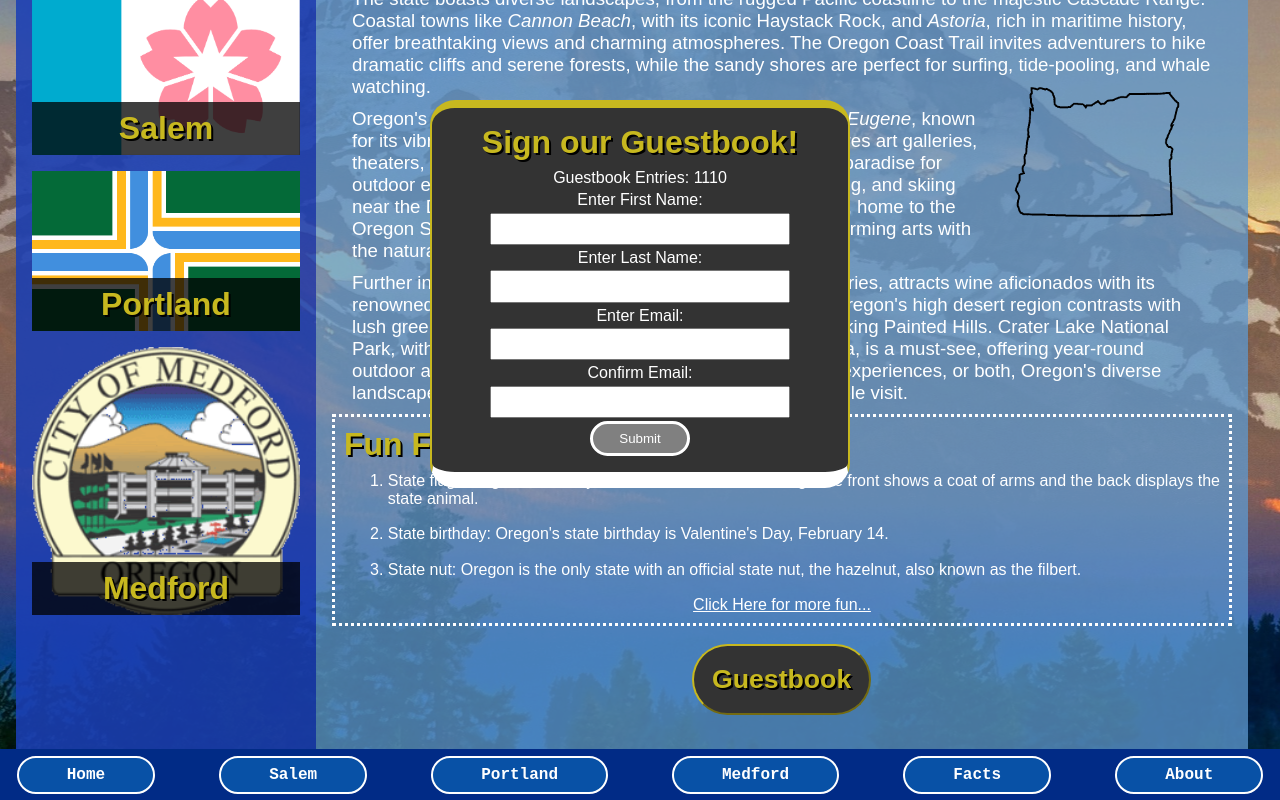
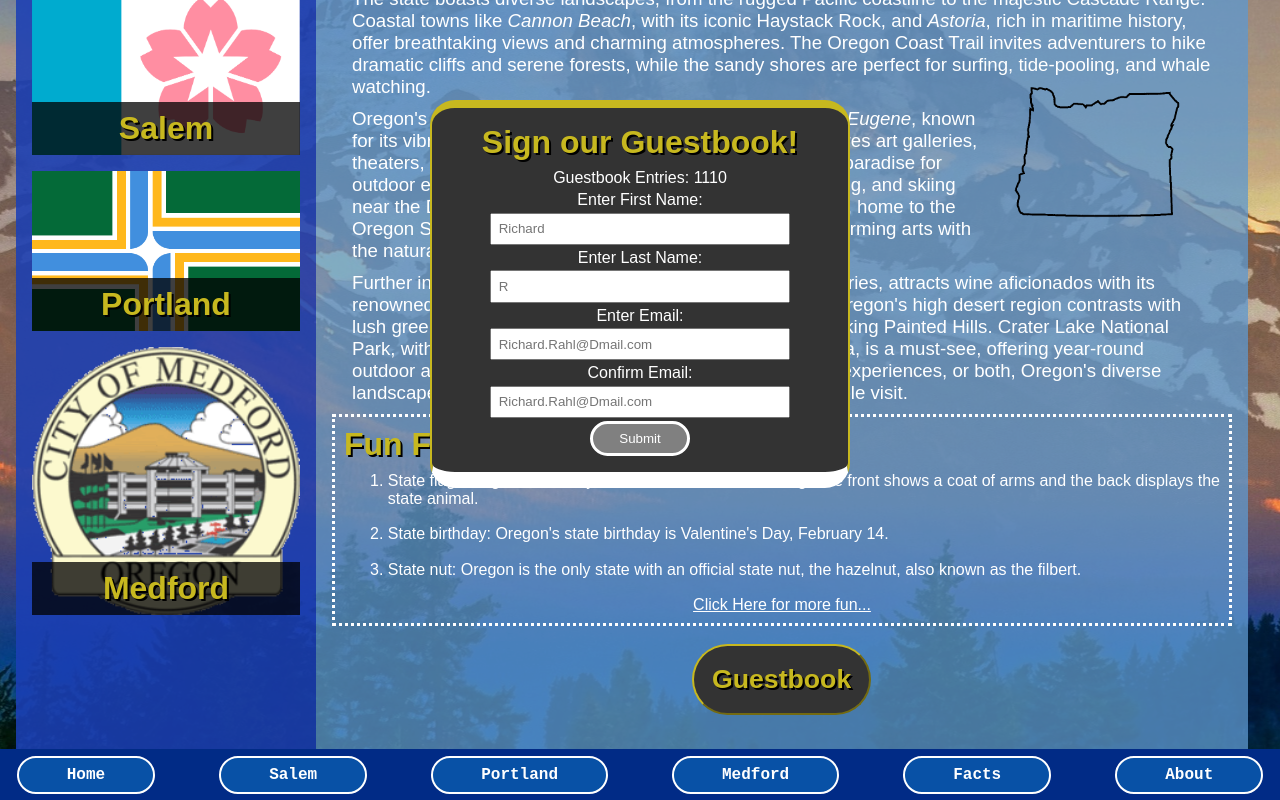
Before and after one commit to bzeven/bzeven.github.io, a plain HTML site: page index.html in a window 1280 px wide. Both pictures are taken after a click on the button "Guestbook". Shown: the part 239-1039 px from the top of the page. Drawn offline with Linux system fonts and the light colour scheme.

Commit message:
added placeholders to forms and changed the p in Portlandflag to lower case to improve functionality

```diff
--- a/index.html
+++ b/index.html
@@ -99,15 +99,15 @@
                     <div>
                         <form id="nameForm">
                             <label for="Name">Enter First Name:</label>
-                            <input type="text" id="firstName" name="First Name" required>
+                            <input type="text" id="firstName" name="First Name" placeholder="Richard" required>
                             <label for="Name">Enter Last Name:</label>
-                            <input type="text" id="lastLetter" name="Last Name" required maxlength="1">
+                            <input type="text" id="lastLetter" name="Last Name" placeholder="R" required maxlength="1">
                         </form>
                         <form id="emailForm">
                             <label for="email">Enter Email:</label>
-                            <input type="email" id="emailEntry" name="Email" required>
+                            <input type="email" id="emailEntry" name="Email" placeholder="Richard.Rahl@Dmail.com" required>
                             <label for="confirmEmail">Confirm Email:</label>
-                            <input type="email" id="confirmEmail" name="Email" required>
+                            <input type="email" id="confirmEmail" name="Email" placeholder="Richard.Rahl@Dmail.com" required>
                             <p id="confirmationMessage" style="margin-top: 1%; font-weight: bold; color: red;">
                                 -P14c3h01d3r-
                             </p>
```
Also changed, not shown: portland.html (+1 -1 lines).
